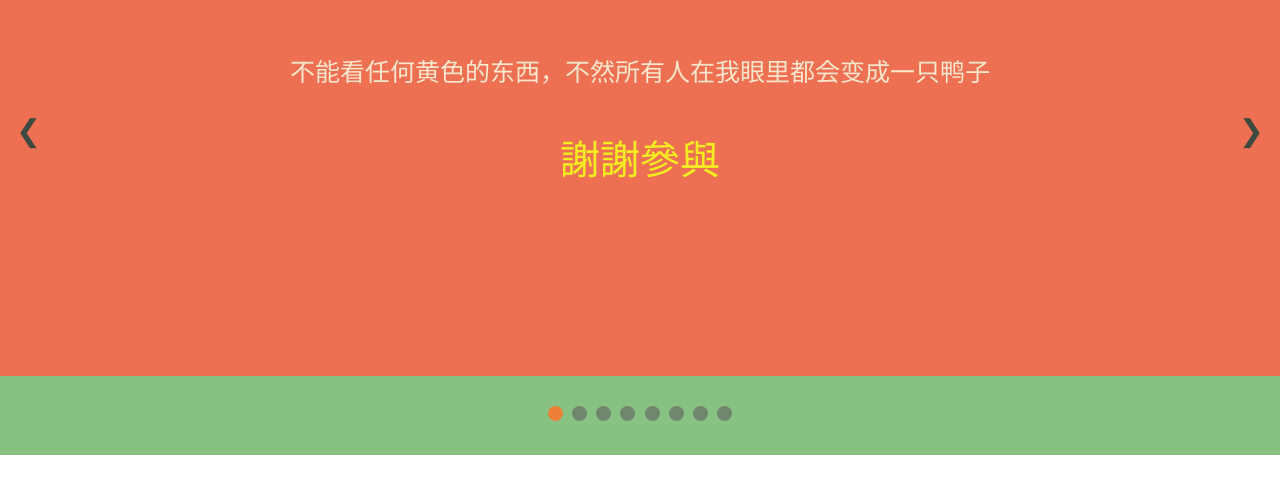
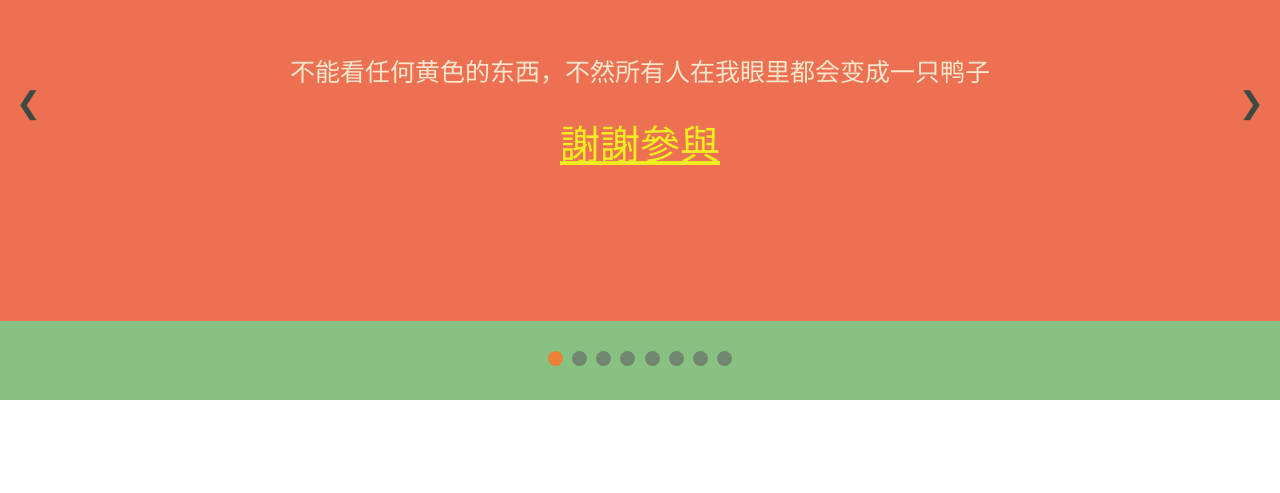
Before and after one commit to zooeyng/0211, a plain HTML site: page bd1.html in a window 1280 px wide. Shown: the part 123-616 px from the top of the page. Drawn offline with Linux system fonts and the light colour scheme.

Commit message:
Update bd1.html

```diff
--- a/bd1.html
+++ b/bd1.html
@@ -10,31 +10,31 @@
     <div class="mySlides">
 
 		<p class="cd">不能看任何黄色的东西，不然所有人在我眼里都会变成一只鸭子</p>
-        <p class="author">謝謝參與</p>
+        <a class="author" href="https://zooeyng.github.io/13bday">謝謝參與</a>
     </div>
 
     <div class="mySlides">
 
         <p class="cd">我只要一看见她，就看不见鸭子</p>
-        <p class="author">謝謝參與</p>
+        <a class="author" href="https://zooeyng.github.io/13bday">謝謝參與</a>
     </div>
 
 	<div class="mySlides">
 
         <p class="cd">我的刀可以杀敌，但绝不杀平民百姓</p>
-        <p class="author">謝謝參與</p>
+        <a class="author" href="https://zooeyng.github.io/13bday">謝謝參與</a>
     </div>
 
 	<div class="mySlides">
 
         <p class="cd">为了方便外国友人称呼我的名字</p>
-        <p class="author">yosh</p>
+        <a class="author" href="https://zooeyng.github.io/13bday">YOSH</a>
     </div>
 
 	<div class="mySlides">
 
-        <p class="cd">恭喜中獎</p>
-        <p class="author">生日快樂</p>
+        <p class="cd">生日快樂</p>
+        <p class="author">恭喜中獎</p>
     </div>
 
     <div class="mySlides">
@@ -45,13 +45,13 @@
 	<div class="mySlides">
 
 		<p class="cd">生活永远都在一边抛弃，一边继续</p>
-        <p class="author">謝謝參與</p>
+        <a class="author" href="https://zooeyng.github.io/13bday">謝謝參與</a>
     </div>
 
 	<div class="mySlides">
 
 		<p class="cd">天下共主，以救苍生</p>
-        <p class="author">謝謝參與</p>
+        <a class="author" href="https://zooeyng.github.io/13bday">謝謝參與</a>
     </div>
 
     <a class="prev" onclick="plusSlides(-1)">❮</a>
```
